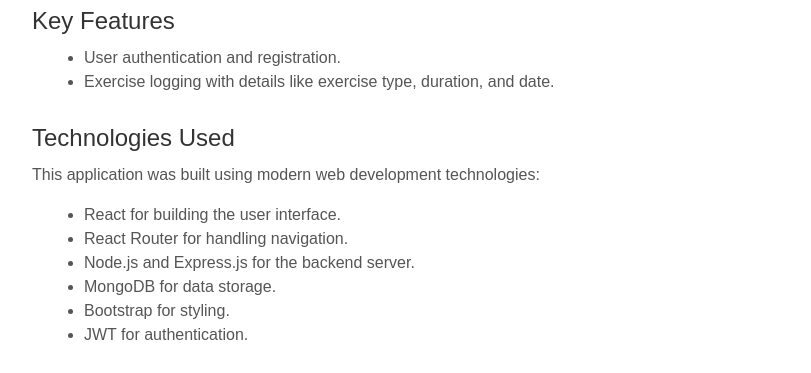
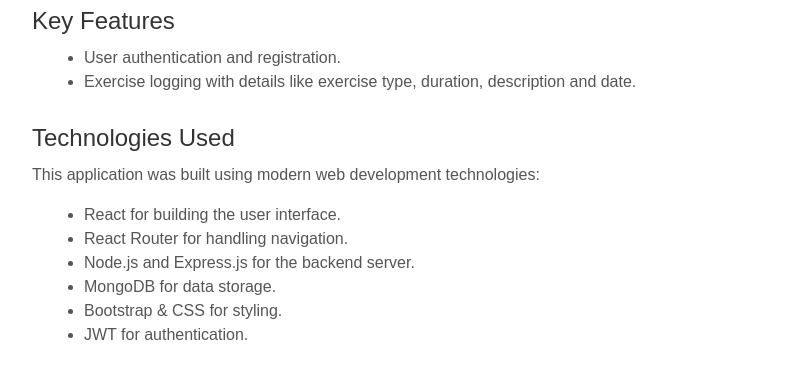
Before and after one commit to umer-shehzad/Exercise-Tracker-MERN-APP, a React (Create React App) app: page / in a window 1280 px wide. Shown: the part 753-1126 px from the top of the page, without its empty margins (228-1039 px from the left). Built offline with nearby package versions, Linux system fonts and the light colour scheme.

Commit message:
update Home content

```diff
--- a/src/components/home/Home.js
+++ b/src/components/home/Home.js
@@ -22,7 +22,7 @@
                 <h2>Key Features</h2>
                 <ul>
                     <li>User authentication and registration.</li>
-                    <li>Exercise logging with details like exercise type, duration, and date.</li>
+                    <li>Exercise logging with details like exercise type, duration, description and date.</li>
                 </ul>
             </div>
 
@@ -36,7 +36,7 @@
                     <li>React Router for handling navigation.</li>
                     <li>Node.js and Express.js for the backend server.</li>
                     <li>MongoDB for data storage.</li>
-                    <li>Bootstrap for styling.</li>
+                    <li>Bootstrap & CSS for styling.</li>
                     <li>JWT for authentication.</li>
                 </ul>
             </div>
```
